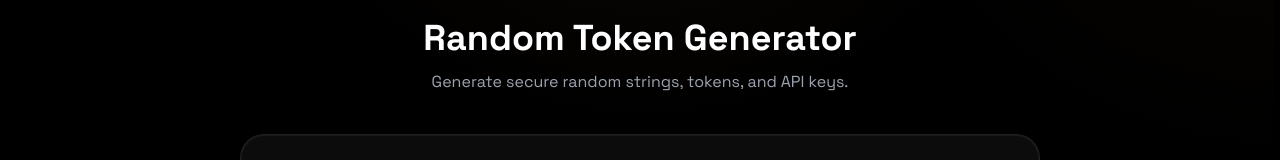
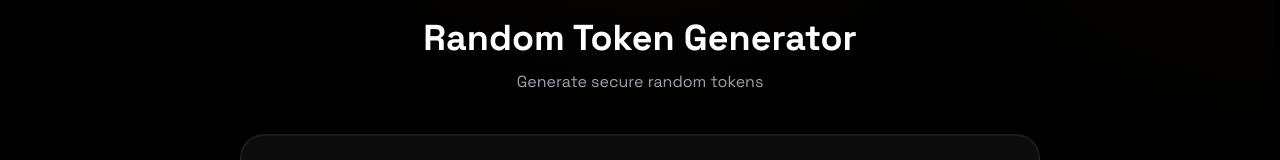
Before and after one commit to dailydevtools/Daily-Dev-Tools, a Next.js app: page /en/tools/token-generator in a window 1280 px wide. Shown: the part 280-440 px from the top of the page. Built offline with nearby package versions, Linux system fonts and the light colour scheme; no server answers.

Commit message:
Use translations for token generator header
Updated TokenGeneratorClient to use translations for title and description.

```diff
--- a/app/[locale]/tools/token-generator/Client.tsx
+++ b/app/[locale]/tools/token-generator/Client.tsx
@@ -11,6 +11,7 @@ import { LiquidButton } from "../../../components/ui/LiquidButton";
 import { LiquidTextArea } from "../../../components/ui/LiquidInput";
 
 export default function TokenGeneratorClient() {
+    const tTools = useTranslations('Tools');
     const t = useTranslations('TokenGenerator');
     const [length, setLength] = useState(32);
     const [includeNumbers, setIncludeNumbers] = useState(true);
@@ -38,8 +39,8 @@ export default function TokenGeneratorClient() {
             <div className="relative z-10 pt-6 pb-16 px-6">
                 <div className="max-w-[800px] mx-auto">
                     <ToolPageHeader
-                        title="Random Token Generator"
-                        description="Generate secure random strings, tokens, and API keys."
+                        title={tTools('token-generator.name')}
+                        description={tTools('token-generator.description')}
                         icon={<Key size={28} className="text-[#fb923c]" />}
                     />
 
```
